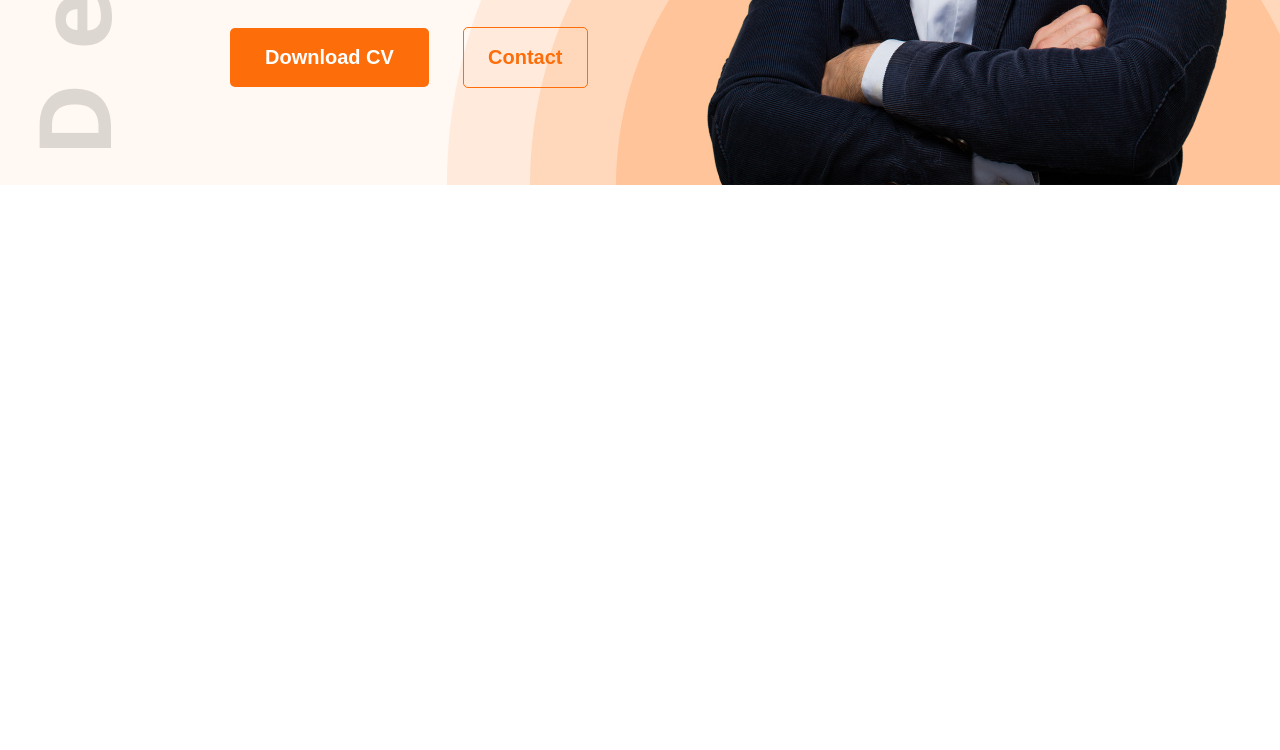
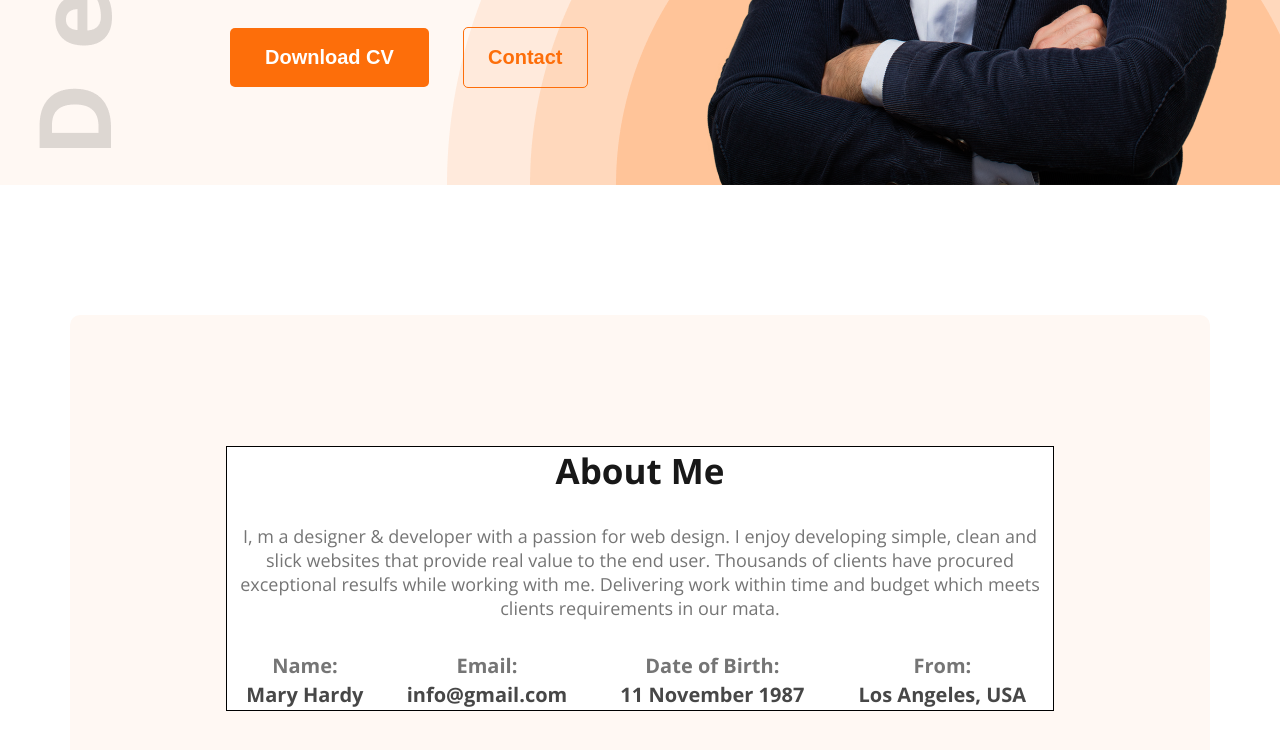
Before and after one commit to nowroz/web-dev-portfolio, a plain HTML site: page index.html in a window 1280 px wide. Shown: the part 652-1402 px from the top of the page. Before the commit the page ends 837 px from the top, so only its background shows below. Drawn offline with nearby package versions, Linux system fonts and the light colour scheme.

Commit message:
Add about section
Also, apply max-width: 1140px; and margin: 130px auto; to all sections
inside main.

```diff
--- a/index.html
+++ b/index.html
@@ -22,7 +22,8 @@
             <div class="banner-content">
                 <h2 class="color-dark-2">Hi, I am</h2>
                 <h1 class="color-dark-1">Mary Hardy</h1>
-                <p class="regular-18px color-dark-3">Shot what able cold new see hold.Friendly as an betrayed formerly he. Morning because as to society
+                <p class="section-description color-dark-3">Shot what able cold new see hold.Friendly as an betrayed formerly
+                    he. Morning because as to society
                     behaved moments.</p>
                 <button class="btn-primary">Download CV</button>
                 <button class="btn-secondary">Contact</button>
@@ -31,6 +32,37 @@
                 alt="A man with full bear, wearing a shirt under a jacket, hands crossed, smiling">
         </section>
     </header>
+    <main>
+        <section class="about-section bg-color">
+            <div class="about-content">
+                <h3 class="section-title color-dark-1">About Me</h3>
+                <p class="section-description color-dark-3">
+                    I, m a designer & developer with a passion for web design. I enjoy developing simple, clean and
+                    slick websites that provide real value to the end user. Thousands of clients have procured
+                    exceptional resulfs while working with me. Delivering work within time and budget which meets
+                    clients requirements in our mata.
+                </p>
+                <table>
+                    <thead class="color-dark-3">
+                        <tr>
+                            <th>Name:</th>
+                            <th>Email:</th>
+                            <th>Date of Birth:</th>
+                            <th>From:</th>
+                        </tr>
+                    </thead>
+                    <tbody class="color-dark-2">
+                        <tr>
+                            <td>Mary Hardy</td>
+                            <td>info@gmail.com</td>
+                            <td>11 November 1987</td>
+                            <td>Los Angeles, USA</td>
+                        </tr>
+                    </tbody>
+                </table>
+            </div>
+        </section>
+    </main>
 </body>
 
 </html>
--- a/styles/index.css
+++ b/styles/index.css
@@ -34,8 +34,15 @@
 }
 
 /* Shared fonts */
-.regular-18px {
+.section-title {
+    font-size: 35px;
+    font-weight: bold;
+    margin-bottom: 30px;
+}
+
+.section-description {
     font-size: 18px;
+    margin-bottom: 30px;
 }
 
 /* Shared Buttons */
@@ -115,10 +122,6 @@ nav > ul > li > a:visited {
     margin-bottom: 20px;;
 }
 
-.banner-content > p {
-    margin-bottom: 30px;
-}
-
 .banner-content > .btn-secondary {
     font-size: 20px;
     font-weight: bold;
@@ -129,3 +132,34 @@ nav > ul > li > a:visited {
     padding: 18px 24px;
     margin-left: 30px;
 }
+
+/* main styles */
+main > section {
+    max-width: 1140px;
+    margin: 130px auto;
+}
+
+/* about section */
+.about-section {
+    border-radius: 10px;
+    padding: 131px 156px;
+    text-align: center;
+}
+
+.about-content {
+    background-color: white;
+    border: 1px solid black;
+}
+
+table {
+    width: 100%;
+}
+
+table > thead {
+    font-size: 20px;
+}
+
+table > tbody {
+    font-size: 20px;
+    font-weight: bold;
+}
```
